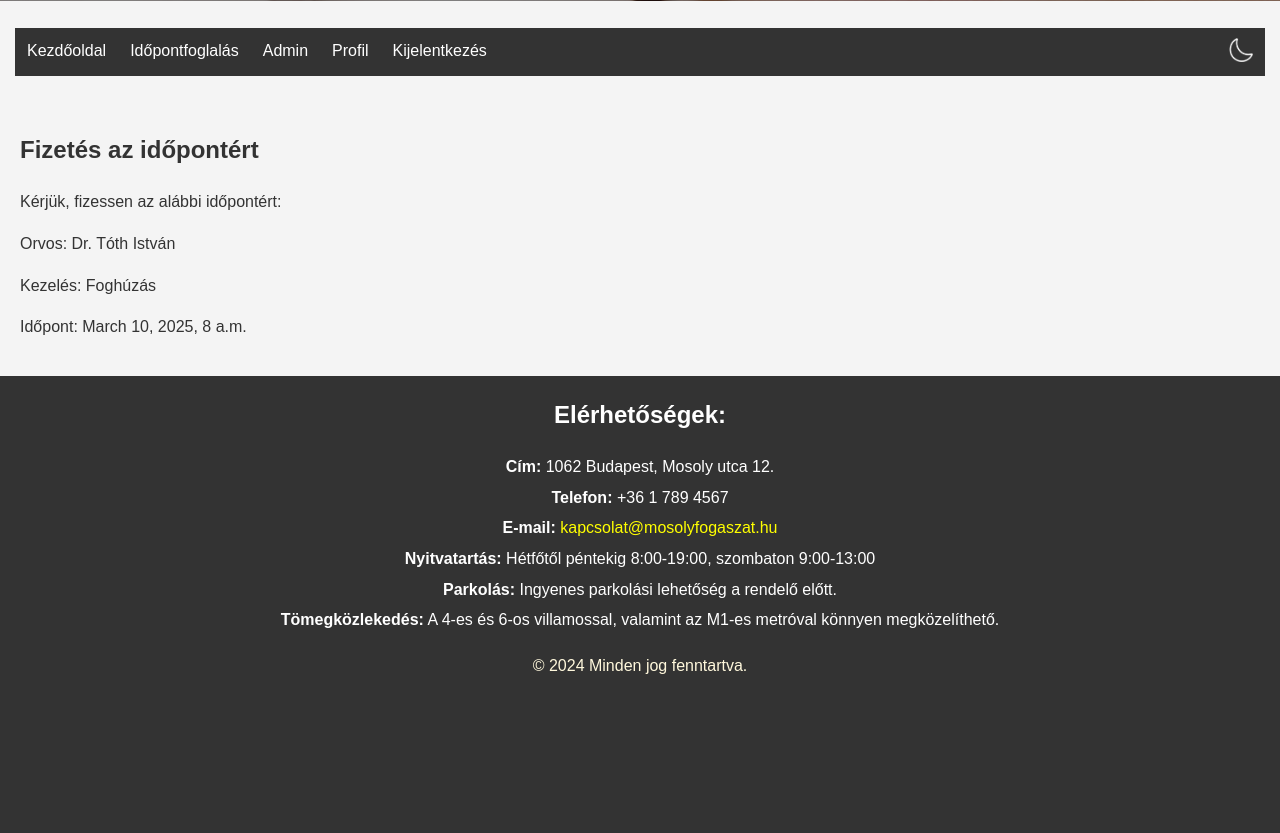
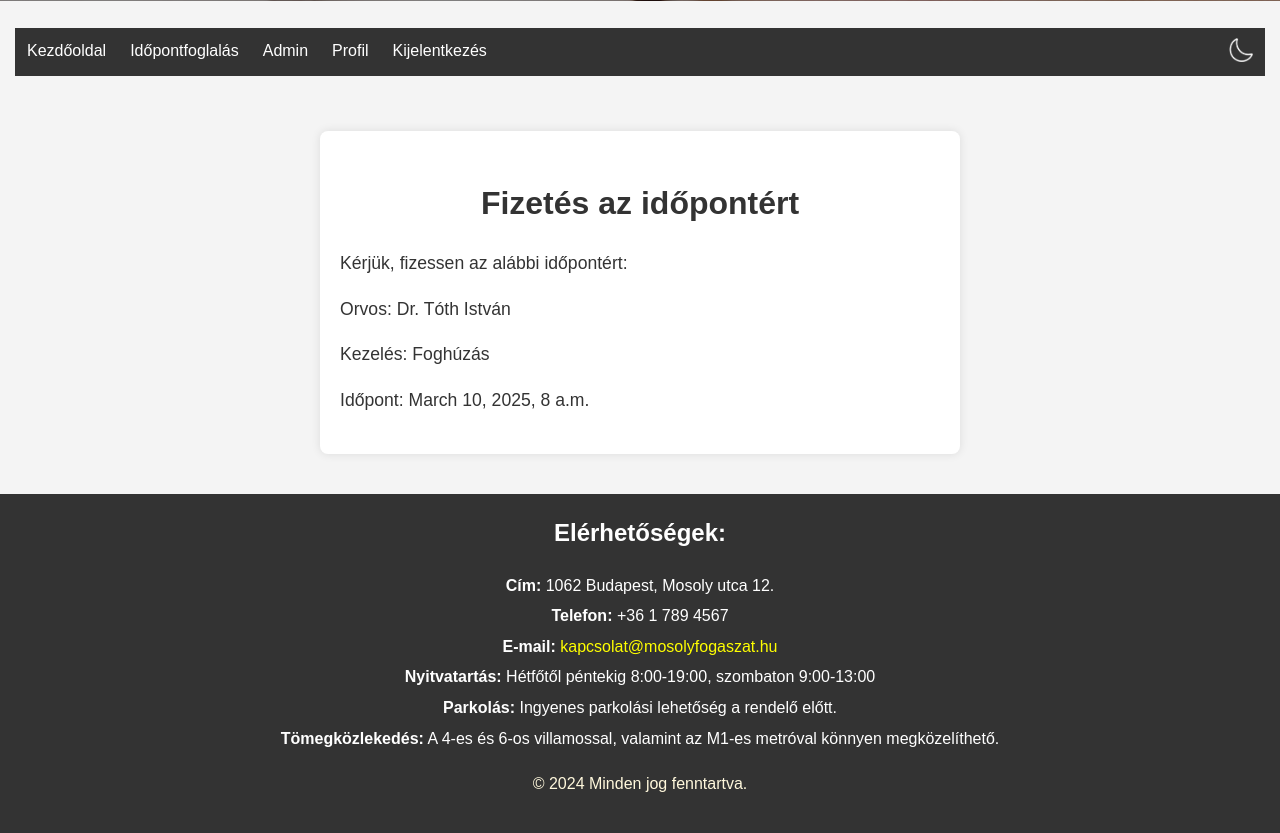
Before and after one commit to sanyopapa/Szakdolgozat, a Django app: page /payment/57fafb72-797e-4b44-a88f-a145db75a832/ in a window 1280 px wide. Shown: the part 344-1177 px from the top of the page. Before the commit the page ends 1018 px from the top, so only its background shows below. Run offline with Django 5.2, Linux system fonts and the light colour scheme; a user stored in the database is signed in; data comes from the database, SQL or seed files in the repository; both versions use the stored data as it was after the commit; some libraries are stand-ins or nearby versions.

Commit message:
payment_page design

```diff
--- a/rendelo/rendeloweboldal/static/Css/colors_light.css
+++ b/rendelo/rendeloweboldal/static/Css/colors_light.css
@@ -221,3 +221,21 @@ section.booking input[type="date"] {
 .payment-method label {
     color: #333;
 }
+
+.payment {
+    background-color: white;
+    color: #333;
+}
+
+.payment h2 {
+    color: #333;
+}
+
+.payment p {
+    color: #333;
+}
+
+#paypal-button-container {
+    background-color: white;
+    color: #333;
+}
--- a/rendelo/rendeloweboldal/static/Css/style.css
+++ b/rendelo/rendeloweboldal/static/Css/style.css
@@ -1219,3 +1219,28 @@ section.doctors .doctor.selected {
 .payment-text {
     font-size: 1em;
 }
+
+.payment {
+    padding: 20px;
+    border-radius: 8px;
+    box-shadow: 0 0 10px rgba(0, 0, 0, 0.1);
+    max-width: 600px;
+    margin: 20px auto;
+}
+
+.payment h2 {
+    text-align: center;
+    font-size: 2em;
+    margin-bottom: 20px;
+}
+
+.payment p {
+    font-size: 1.1em;
+    margin-bottom: 10px;
+}
+
+#paypal-button-container {
+    display: flex;
+    justify-content: center;
+    margin-top: 20px;
+}
--- a/rendelo/rendeloweboldal/templates/payment_page.html
+++ b/rendelo/rendeloweboldal/templates/payment_page.html
@@ -5,12 +5,14 @@
 {% block header_title %}Fizetés{% endblock %}
 
 {% block content %}
+<section class="payment">
     <h2>Fizetés az időpontért</h2>
     <p>Kérjük, fizessen az alábbi időpontért:</p>
     <p>Orvos: {{ appointment.practitioner.name }}</p>
     <p>Kezelés: {{ appointment.treatment.name }}</p>
     <p>Időpont: {{ appointment.start }}</p>
     <div id="paypal-button-container"></div>
+</section>
 {% endblock %}
 
 {% block scripts %}
```
Also changed, not shown: rendelo/rendeloweboldal/static/Css/colors_dark.css (+18 -0 lines), rendelo/db.sqlite3. Lines whose indentation alone changed are shown as unchanged.
